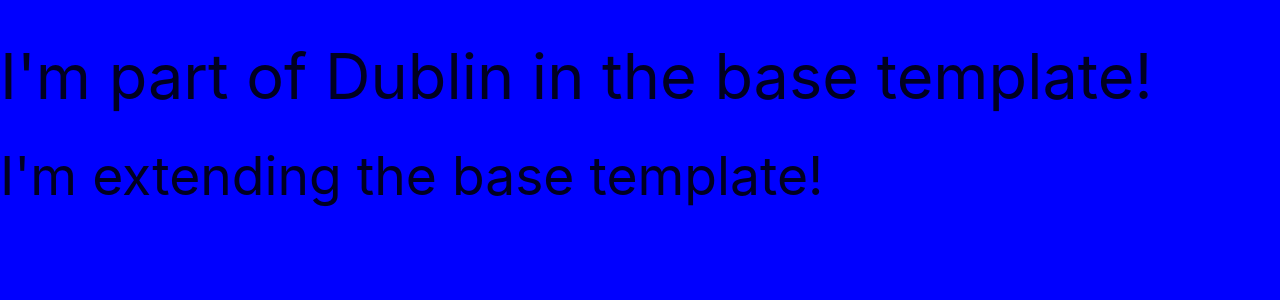
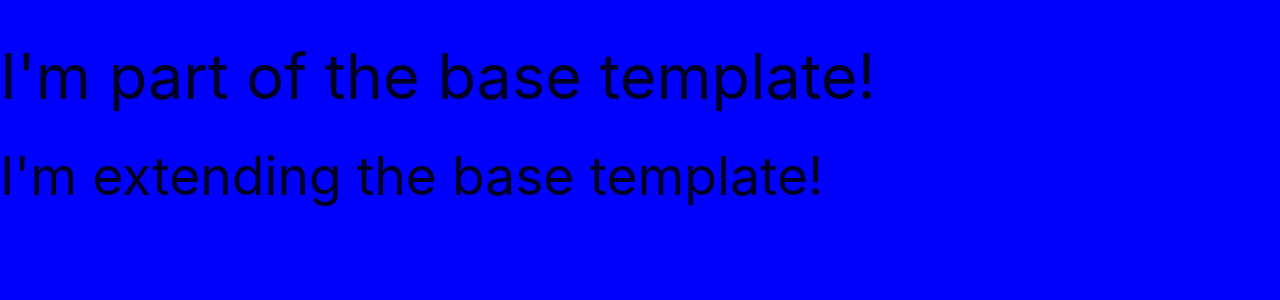
Before and after one commit to RoyoftheRavers/task-manager-project, a Flask app: page / in a window 1280 px wide. Shown: the top 300 px of the page. Run offline with Flask 2, Linux system fonts and the light colour scheme; data that the repository does not hold is empty; some libraries are stand-ins or nearby versions.

Commit message:
Dublin gone

```diff
--- a/templates/base.html
+++ b/templates/base.html
@@ -13,7 +13,7 @@
 </head>
 <body>
 
-    <h1>I'm part of Dublin in the base template!</h1>
+    <h1>I'm part of the base template!</h1>
     {% block content %}
     {% endblock %}
 
```
